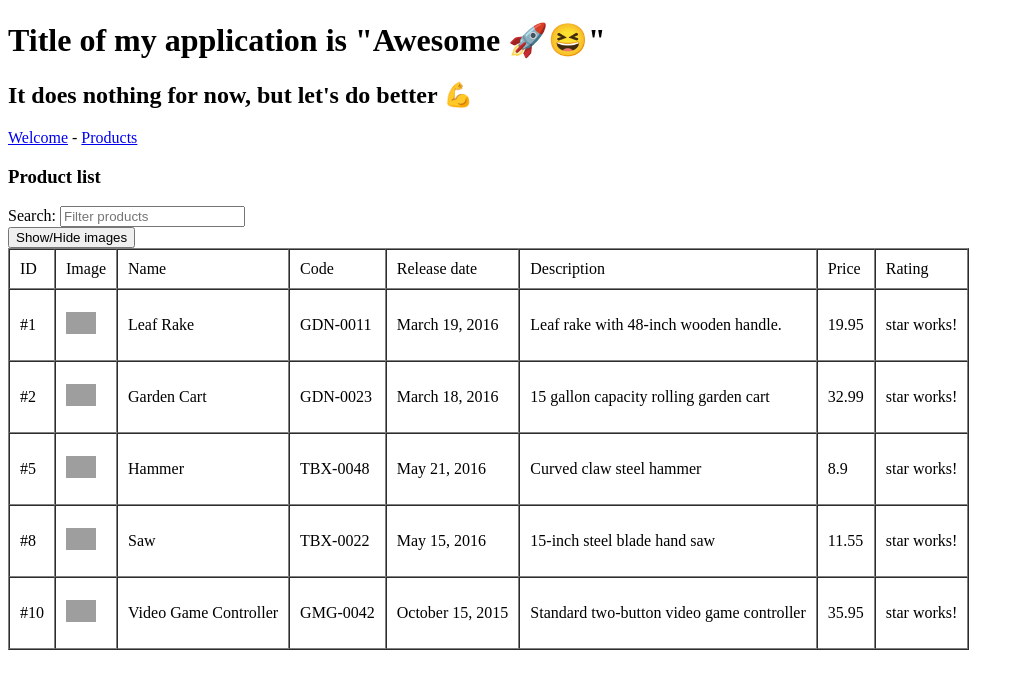
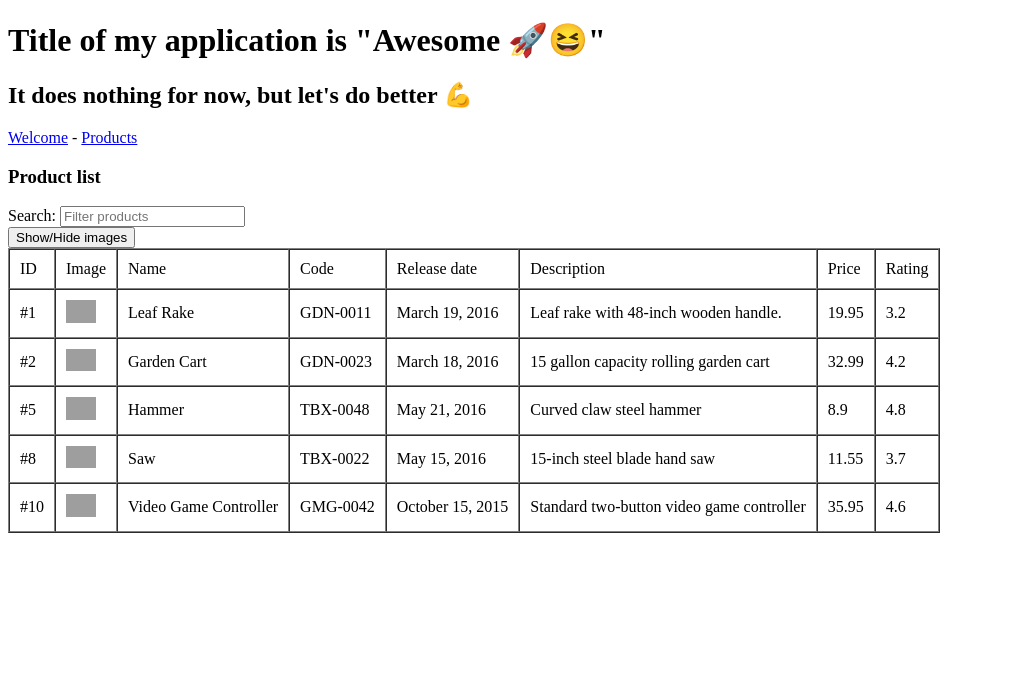
Before and after one commit to mazero/angular-course-app, an Angular app: page / in a window 1280 px wide. Shown: the top 688 px of the page, without its empty margins (0-1024 px from the left). Built offline with nearby package versions, Linux system fonts and the light colour scheme; grey boxes are pictures that could not be loaded.

Commit message:
step-07 / 2. use input for starComponent

```diff
--- a/src/app/product/product-list/product-list.component.html
+++ b/src/app/product/product-list/product-list.component.html
@@ -33,7 +33,7 @@
                 <td>{{ product.description }}</td>
                 <td>{{ product.price }}</td>
                 <td>
-                    <app-star></app-star>
+                    <app-star [rating]="product.starRating"></app-star>
                 </td>
             </tr>
         </tbody>
--- a/src/app/shared/ui/star/star.component.html
+++ b/src/app/shared/ui/star/star.component.html
@@ -1 +1 @@
-<p>star works!</p>
+{{ rating }}
--- a/src/app/shared/ui/star/star.component.ts
+++ b/src/app/shared/ui/star/star.component.ts
@@ -1,4 +1,4 @@
-import { Component, OnInit } from '@angular/core';
+import { Component, OnInit, Input } from '@angular/core';
 
 @Component({
   selector: 'app-star',
@@ -7,6 +7,8 @@ import { Component, OnInit } from '@angular/core';
 })
 export class StarComponent implements OnInit {
 
+  @Input() rating: number = 3
+
   constructor() { }
 
   ngOnInit(): void {
```
